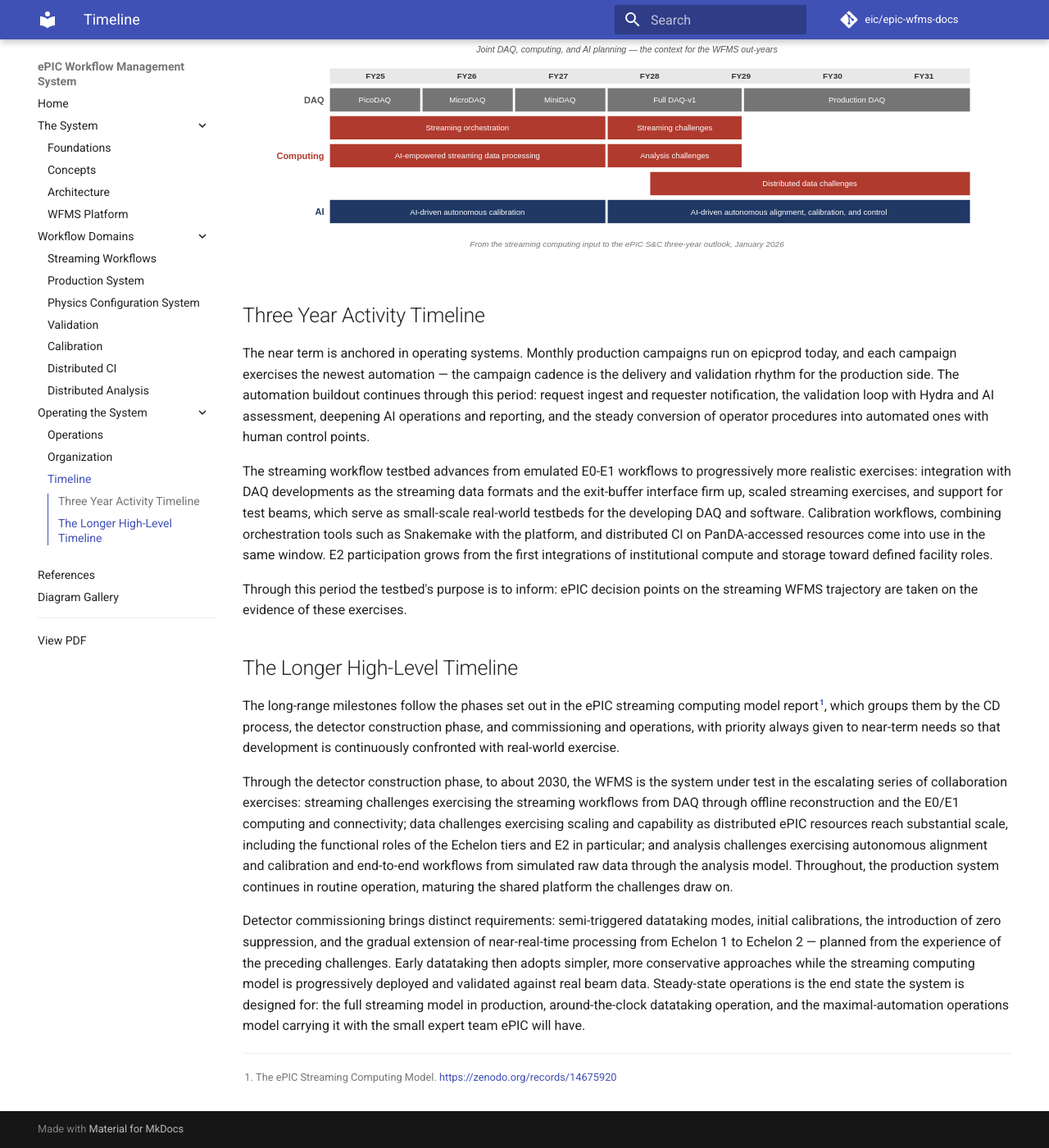
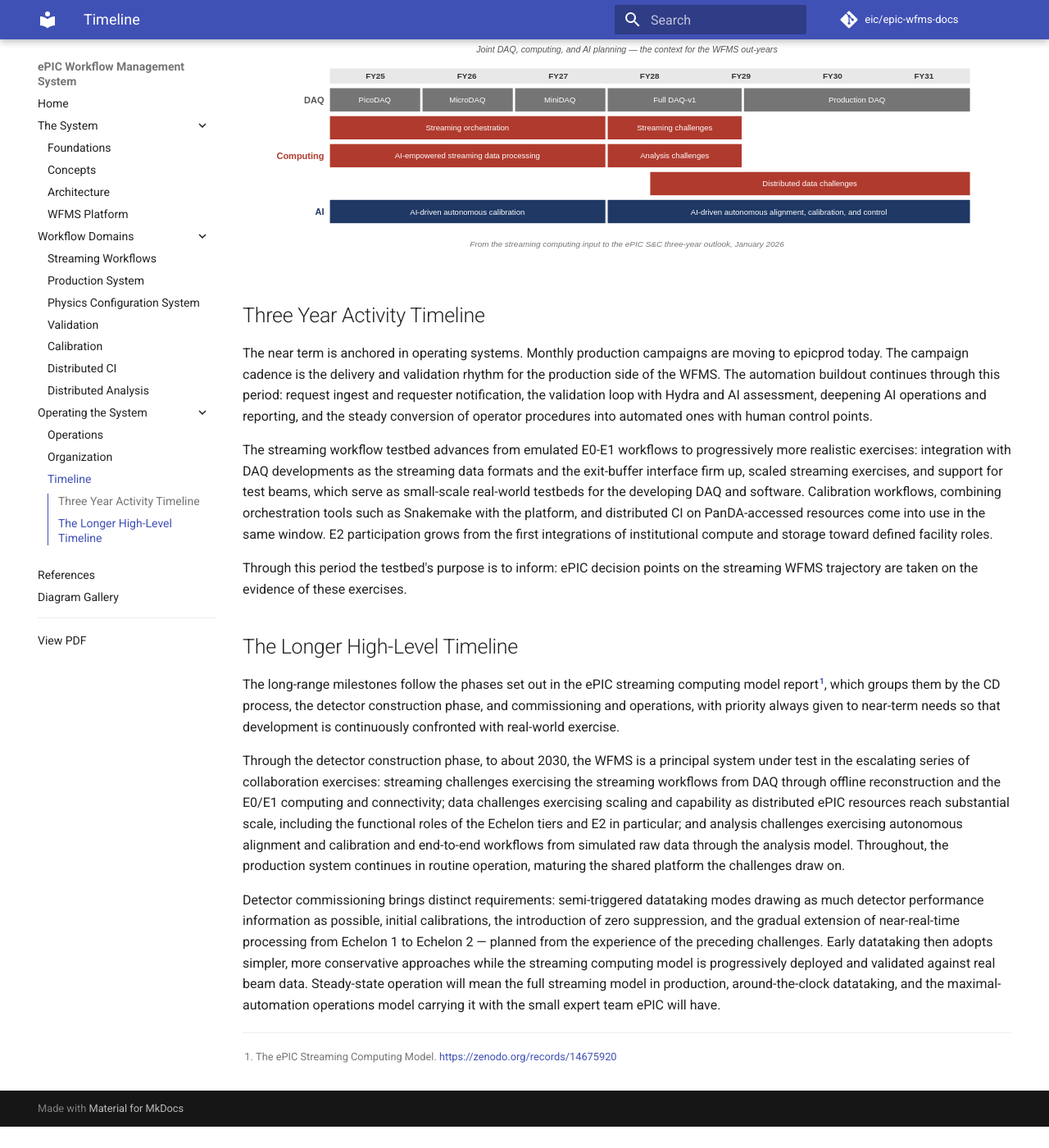
Before and after one commit to eic/epic-wfms-docs, an MkDocs documentation site: the page built from docs/timeline.md, in a window 1280 px wide and 1400 px high, scrolled down 779 px. Shown: the whole window at 82% size. Built offline with MkDocs 1.6.1 and Material for MkDocs 9.7.7, drawn with Linux system fonts in a browser that asks for light colours; comment, search, counter and statistics services are not loaded; after the commit the page ends 2153 px from its top, so only the background shows below that.

Commit message:
Timeline refinements; flab pass; align production claims with migration status
Co-Authored-By: Claude Fable 5 <noreply@anthropic.com>

```diff
--- a/docs/timeline.md
+++ b/docs/timeline.md
@@ -13,8 +13,8 @@ The out-years align with the joint planning of DAQ, computing, and AI:
 
 ## Three Year Activity Timeline
 
-The near term is anchored in operating systems. Monthly production campaigns run on epicprod today, and each campaign
-exercises the newest automation — the campaign cadence is the delivery and validation rhythm for the production side.
+The near term is anchored in operating systems. Monthly production campaigns are moving to epicprod today. The
+campaign cadence is the delivery and validation rhythm for the production side of the WFMS.
 The automation buildout continues through this period: request ingest and requester notification, the validation loop
 with Hydra and AI assessment, deepening AI operations and reporting, and the steady conversion of operator procedures
 into automated ones with human control points.
@@ -35,20 +35,20 @@ The long-range milestones follow the phases set out in the ePIC streaming comput
 which groups them by the CD process, the detector construction phase, and commissioning and operations, with priority
 always given to near-term needs so that development is continuously confronted with real-world exercise.
 
-Through the detector construction phase, to about 2030, the WFMS is the system under test in the escalating series of
-collaboration exercises: streaming challenges exercising the streaming workflows from DAQ through offline
+Through the detector construction phase, to about 2030, the WFMS is a principal system under test in the escalating
+series of collaboration exercises: streaming challenges exercising the streaming workflows from DAQ through offline
 reconstruction and the E0/E1 computing and connectivity; data challenges exercising scaling and capability as
 distributed ePIC resources reach substantial scale, including the functional roles of the Echelon tiers and E2 in
 particular; and analysis challenges exercising autonomous alignment and calibration and end-to-end workflows from
 simulated raw data through the analysis model. Throughout, the production system continues in routine operation,
 maturing the shared platform the challenges draw on.
 
-Detector commissioning brings distinct requirements: semi-triggered datataking modes, initial calibrations, the
+Detector commissioning brings distinct requirements: semi-triggered datataking modes drawing as much detector
+performance information as possible, initial calibrations, the
 introduction of zero suppression, and the gradual extension of near-real-time processing from Echelon 1 to Echelon 2 —
 planned from the experience of the preceding challenges. Early datataking then adopts simpler, more conservative
 approaches while the streaming computing model is progressively deployed and validated against real beam data.
-Steady-state operations is the end state the system is designed for: the full streaming model in production, around-the-clock
-datataking operation, and the maximal-automation operations model carrying it with the small expert team ePIC will
-have.
+Steady-state operation will mean the full streaming model in production, around-the-clock datataking, and the
+maximal-automation operations model carrying it with the small expert team ePIC will have.
 
 [^streaming-computing-model]: The ePIC Streaming Computing Model. <https://zenodo.org/records/14675920>
```
Also changed, not shown: docs/foundations.md (+2 -2 lines), docs/index.md (+1 -1 lines), docs/production.md (+1 -1 lines), docs/streaming.md (+1 -1 lines).
